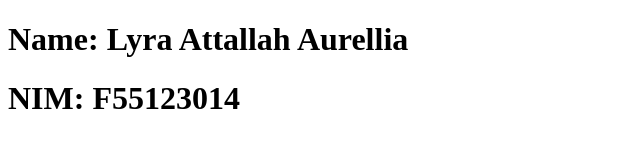
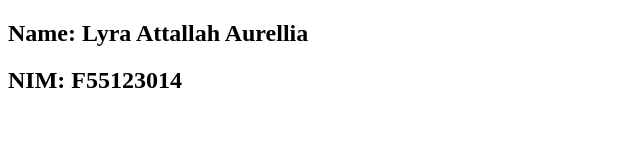
Before and after one commit to lyraatlh/Astrosphere_C, a plain HTML site: page week6/tes1.html in a window 1280 px wide. Shown: the whole page, without its empty margins (0-640 px from the left). Drawn offline with Linux system fonts and the light colour scheme.

Commit message:
update file tes1

```diff
--- a/week6/tes1.html
+++ b/week6/tes1.html
@@ -11,7 +11,7 @@ href="style.css">
 <style></style>
 <body>
     <!-- Inline Style CSS -->
-    <h1>Name: Lyra Attallah Aurellia</h1>
-    <h1>NIM: F55123014</h1>
+    <h2>Name: Lyra Attallah Aurellia</h2>
+    <h2>NIM: F55123014</h2>
 </body>
 </html>
```
